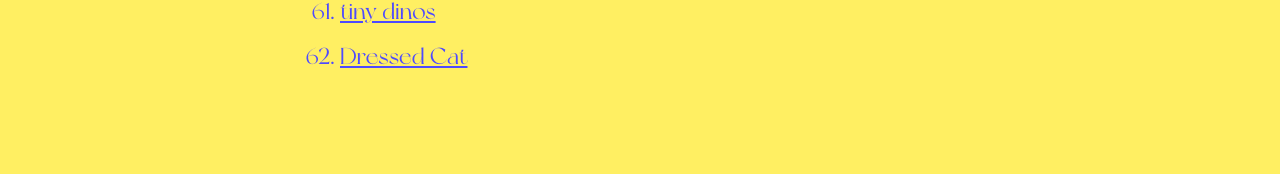
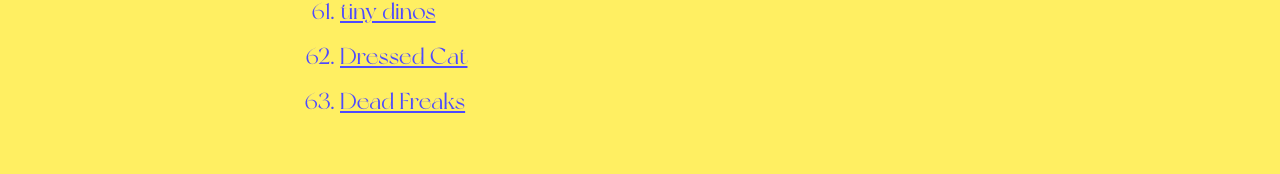
Before and after one commit to emmajane1313/the-timeless-quest, a Next.js app: page / in a window 1280 px wide. Shown: the part 3857-4031 px from the top of the page. Built offline with nearby package versions, Linux system fonts and the light colour scheme; no server answers.

Commit message:
add dead freaks

```diff
--- a/pages/index.js
+++ b/pages/index.js
@@ -413,6 +413,9 @@ export default function Home() {
             <li>
               <a href="https://twitter.com/DressedCat" target= "_blank" rel="noreferrer">Dressed Cat</a>
             </li>
+            <li>
+              <a href="https://twitter.com/DeadFreaksNFT" target= "_blank" rel="noreferrer">Dead Freaks</a>
+            </li>
           </ul>
         </section>
       </main>
```
